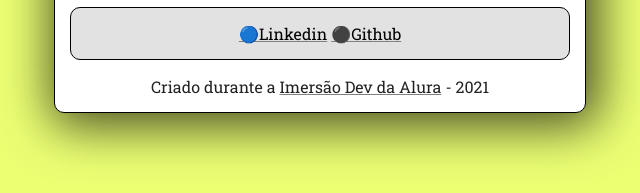
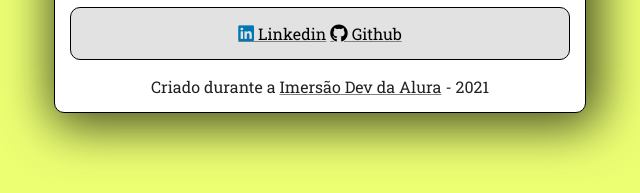
Before and after one commit to alanabacco/certificard-imersaodev, a plain HTML site: page index.html in a window 1280 px wide. Shown: the part 525-718 px from the top of the page, 320-960 px from the left. Drawn offline with Linux system fonts and the light colour scheme.

Commit message:
atualizando icons github/linkedin e imagem do readme

```diff
--- a/index.html
+++ b/index.html
@@ -5,17 +5,20 @@
     <meta charset="UTF-8">
     <meta http-equiv="X-UA-Compatible" content="IE=edge">
     <meta name="viewport" content="width=device-width, initial-scale=1.0">
+    <link rel="stylesheet" href="style.css">
     <title>Certificard - Imersão Dev Alura</title>
     <link rel="preconnect" href="https://fonts.gstatic.com">
     <link href="https://fonts.googleapis.com/css2?family=Roboto+Slab:wght@300;400;500;600;700;800&display=swap" rel="stylesheet">
-    <link rel="stylesheet" href="style.css">
+    <link rel="stylesheet" href="https://cdnjs.cloudflare.com/ajax/libs/font-awesome/5.11.2/css/all.css"> <!--fontawesome-->
 </head>
 
 <body>
     <section>
+
         <header>
-            <img src="https://avatars.githubusercontent.com/u/67171850?v=4" alt="Foto de perfil"/>
+            <img src="https://avatars.githubusercontent.com/u/67171850?v=4" alt="Foto de perfil" />
         </header>
+
         <h1>Alana Bacco</h1>
 
         <div id="insignias">
@@ -27,16 +30,18 @@
                 <li>🎬<a href="https://codepen.io/alanabacco/pen/poRbOoZ" target="_blank">AluraFlix</a></li>
                 <li>🏆<a href="https://codepen.io/alanabacco/pen/dyNpjNw" target="_blank">Tabela de Classificação</a></li>
                 <li>🃏<a href="https://codepen.io/alanabacco/pen/xxgPLBR" target="_blank">Supertrunfo</a></li>
-                <li>🌐<a href="https://codepen.io/alanabacco/pen/BapYjvJ" target="_blank">Certificard</a> - <a href="https://github.com/alanabacco/certificard-imersaodev">(Github)</a></li>
+                <li>🌐<a href="https://codepen.io/alanabacco/pen/BapYjvJ" target="_blank">Certificard</a> - <a href="https://github.com/alanabacco/certificard-imersaodev" target="_blank">(Github)</a></li>
             </ol>
         </div>
 
         <div id="informacoes">
-            <a href="https://www.linkedin.com/in/alana-bacco/" target="_blank">🔵Linkedin</a>
-            <a href="https://github.com/alanabacco" target="_blank">⚫Github</a>
+            <a href="https://www.linkedin.com/in/alana-bacco/" target="_blank" class="hover"><i class="fab fa-linkedin"></i> Linkedin</a>
+            <a href="https://github.com/alanabacco" target="_blank" class="hover"><i class="fab fa-github"></i> Github</a>
         </div>
 
+
         <p>Criado durante a <a href="https://imersao.dev/" target="_blank">Imersão Dev da Alura</a> - 2021</p>
+
     </section>
 </body>
 </html>
--- a/style.css
+++ b/style.css
@@ -48,6 +48,19 @@ body {
   text-decoration: underline gray;
 }
 
+i {
+  text-decoration: underline gray;
+  font-size: 18px;
+}
+
+.fa-linkedin {
+  color: #0077b5;
+}
+
+.hover:hover {
+  background-color: #bbb;
+}
+
 img {
   width: 150px;
   height: 150px;
```
Also changed, not shown: img/certificard.png. Lines whose indentation alone changed are shown as unchanged.
